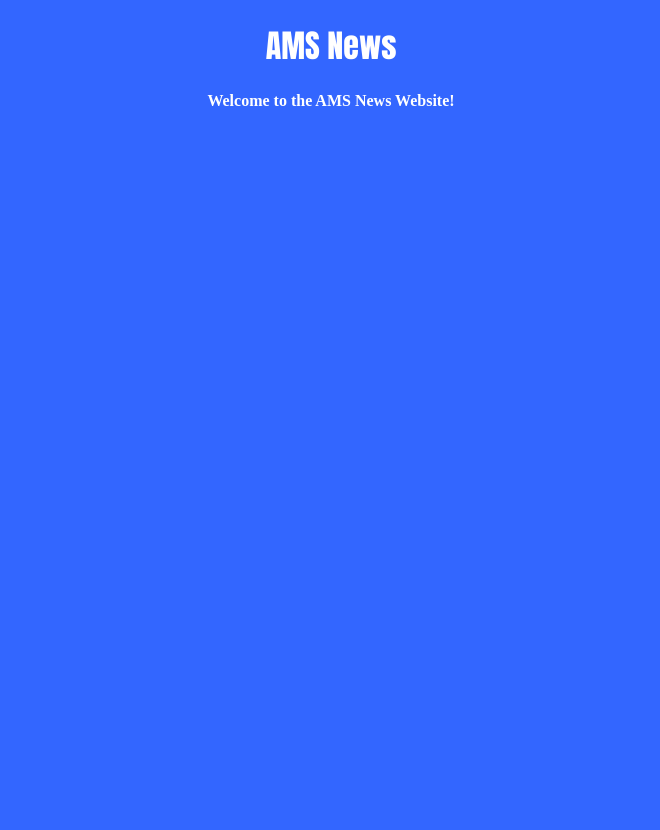
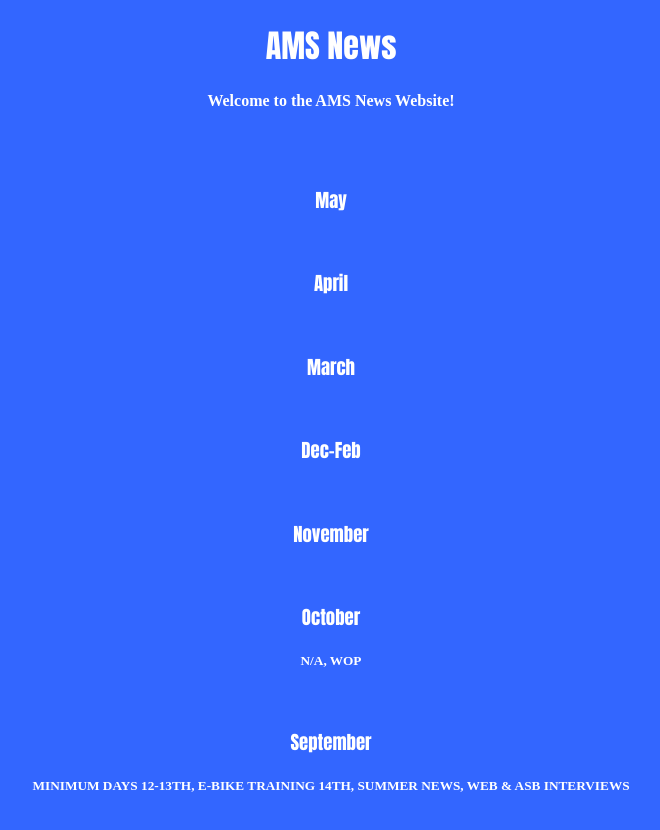
Before and after one commit to genZrizzCode/AMS_News, a SvelteKit app: page / in a window 1280 px wide. Shown: the top 830 px of the page, without its empty margins (309-969 px from the left). Before the commit the page ends 800 px from the top, so only its background shows below. Built offline with nearby package versions, Linux system fonts and the light colour scheme.

Commit message:
Linking?

```diff
--- a/src/routes/+page.svelte
+++ b/src/routes/+page.svelte
@@ -1,2 +1,27 @@
+<script>
+  import newsData from '$lib/news-list.json';
+
+  const septemberMain = newsData.Headlines.Descriptions["2024-25"].September.main;
+  const octoberMain = newsData.Headlines.Descriptions["2024-25"].October.main;
+</script>
 <h1 class="huge2timesText">AMS News</h1>
 <h4>Welcome to the AMS News Website!</h4>
+<br><br>
+<div id="Months">
+    <h3>May</h3>
+    <br>
+    <h3>April</h3>
+    <br>
+    <h3>March</h3>
+    <br>
+    <h3>Dec-Feb</h3>
+    <br>
+    <h3>November</h3>
+    <br>
+    <h3>October</h3>
+    <h5>{octoberMain}</h5>
+    <br>
+    <h3>September</h3>
+    <h5>{septemberMain}</h5>
+    <br>
+</div>
```
